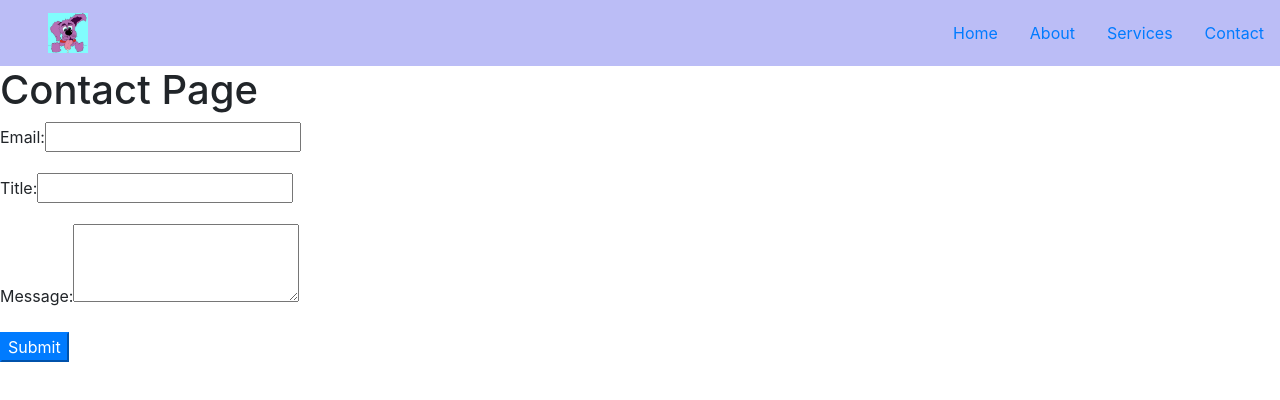
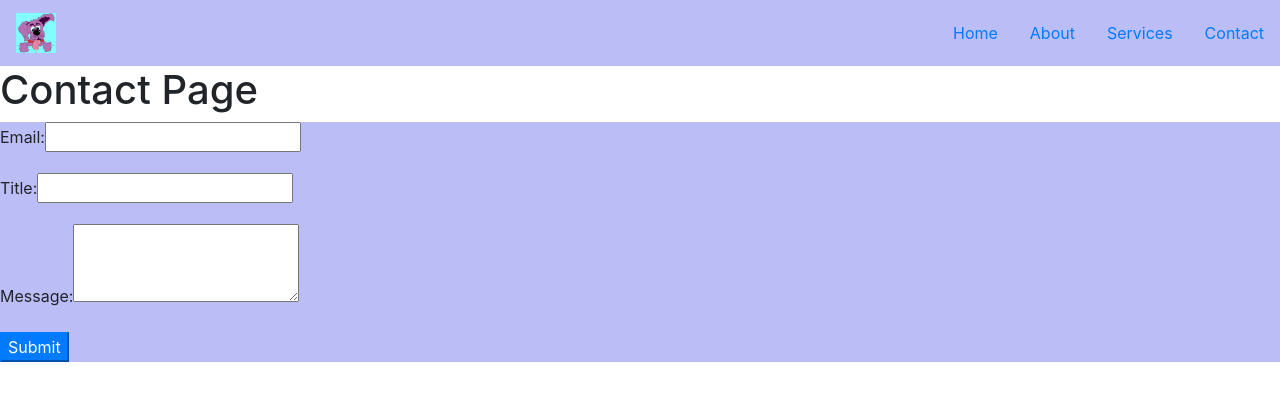
Before and after one commit to Coencidental/T3A2_Pesky_Pooch, a React (Create React App) app: page /contact in a window 1280 px wide. Shown: the top 400 px of the page. Built offline with nearby package versions, Linux system fonts and the light colour scheme.

Commit message:
added some class names

```diff
--- a/src/components/Navigationbar.js
+++ b/src/components/Navigationbar.js
@@ -4,15 +4,14 @@ import { Navbar } from 'react-bulma-components';
 import logo from '../assets/logo.jpg'
 import '../styles/styles.scss'
 
-
 export const Navigationbar = () => (
   <nav class="navbar" role="navigation" aria-label="main navigation">
     <div class="navbar-brand">
-    <a class="navbar-item" href="https://bulma.io">
+      <a class="navbar-icon" href="https://bulma.io">
         <img src={logo} width="40" height="40" />
       </a>
 
-    <a role="button" class="navbar-burger" aria-label="menu" aria-expanded="false" data-target="navbarBasicExample">
+      <a role="button" class="navbar-burger burger" aria-label="menu" aria-expanded="false" data-target="navbarBasicExample">
         <span aria-hidden="true"></span>
         <span aria-hidden="true"></span>
         <span aria-hidden="true"></span>
--- a/src/forms/ContactForm.js
+++ b/src/forms/ContactForm.js
@@ -51,7 +51,8 @@ constructor(props) {
 
   render() {
     return(
-      <form id="contact-form" onSubmit={this.onFormSubmit}>
+      <container className="contactform">
+        <form className="contact-form" onSubmit={this.onFormSubmit}>
           <div className="form-group">
             <label htmlFor="email">Email:</label>
             <input type="email" value={this.state.email} onChange={this.onEmailChange.bind(this)} />
@@ -66,6 +67,7 @@ constructor(props) {
           </div>
           <button type="submit" className="btn-primary">Submit</button>
         </form>
+      </container>
     )
   }
 }
--- a/src/styles/styles.scss
+++ b/src/styles/styles.scss
@@ -4,7 +4,31 @@
 
 .navbar-item {
   margin-left: 2rem;
+
+  &:hover {
+    background-color: rgb(229, 212, 237);
+  }
 }
-.img {
+.navbar-icon {
   padding-right: 6px;
 }
+
+.contact-form {
+  background: rgb(187, 189, 246);
+}
+
+@media screen and (max-width: 600px) {
+  .navbar-burger {
+    display: block;
+
+    &:span {
+      background-color: grey;
+      display: block;
+      position: relative;
+      width: 3.5rem;
+      height: .4rem;
+      margin-bottom: .7rem;
+      transition: ease-in-out 0.2s;
+    }
+  }
+}
```
Lines whose indentation alone changed are shown as unchanged.
